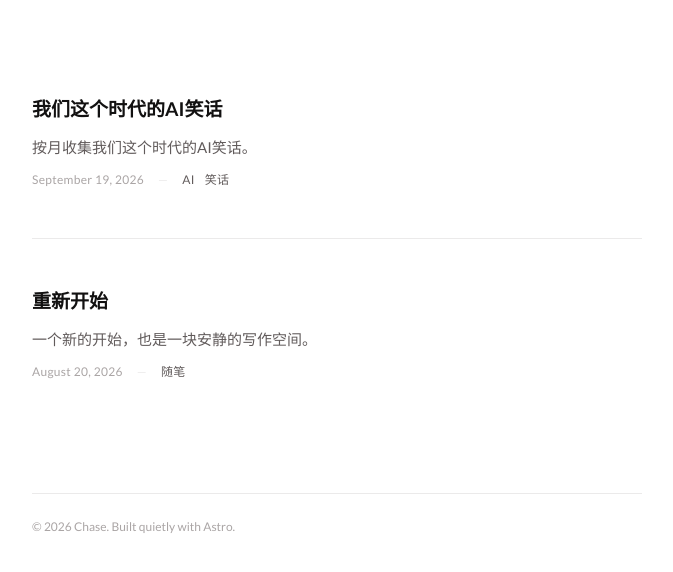
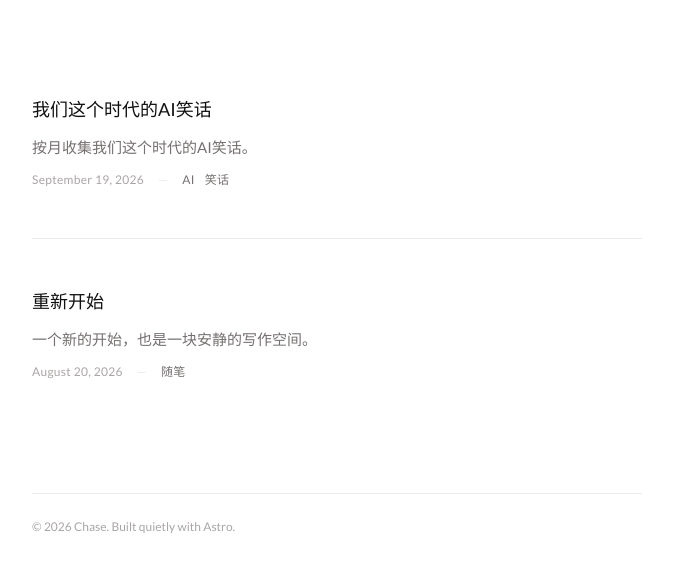
Before and after one commit to chasewonder/chasewonder.github.io, an Astro site: page / in a window 1280 px wide. Shown: the part 134-706 px from the top of the page, without its empty margins (303-976 px from the left). Built offline with nearby package versions, Linux system fonts and the light colour scheme; Astro itself is replaced by a stand-in of ours.

Commit message:
Soften blog typography and reduce heading sizes

```diff
--- a/src/styles/global.css
+++ b/src/styles/global.css
@@ -2,7 +2,7 @@
   color-scheme: light;
   --background: #ffffff;
   --surface: #f7f6f5;
-  --text: #615b5b;
+  --text: #767070;
   --strong: #121111;
   --muted: #aaa5a5;
   --border: #ebeaea;
@@ -176,8 +176,8 @@ svg {
   justify-content: space-between;
   gap: 14px;
   margin: 0;
-  font-size: 19px;
-  font-weight: 700;
+  font-size: 18px;
+  font-weight: 400;
   line-height: 1.45;
 }
 
@@ -259,6 +259,13 @@ svg {
   color: var(--text);
 }
 
+.article-header h1 {
+  font-size: clamp(24px, 5vw, 28px);
+  font-weight: 400;
+  line-height: 1.5;
+  color: var(--text);
+}
+
 .prose {
   font-size: 16px;
 }
@@ -284,19 +291,20 @@ svg {
 .prose h2,
 .prose h3,
 .prose h4 {
-  color: var(--strong);
+  color: var(--text);
+  font-weight: 400;
   scroll-margin-top: 24px;
 }
 
 .prose h2 {
   margin: 2.25em 0 0.75em;
-  font-size: 24px;
+  font-size: 21px;
   line-height: 1.45;
 }
 
 .prose h3 {
   margin: 2em 0 0.7em;
-  font-size: 20px;
+  font-size: 19px;
 }
 
 .prose h4 {
```
